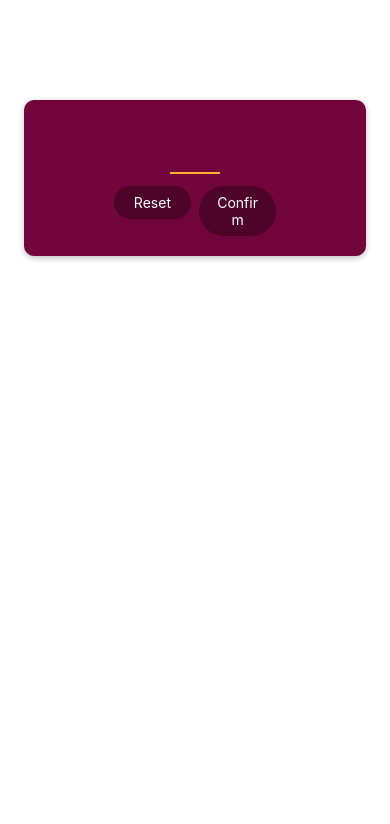
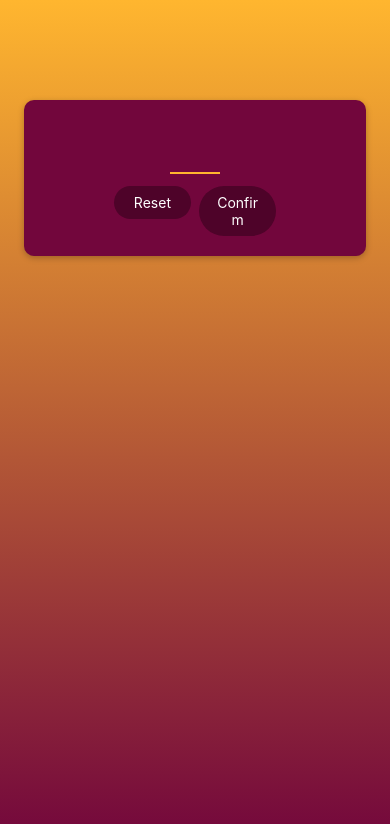
Before and after one commit to Gujejiani/react-native-minigGAme, a React Native app: screen / in a window 390 px wide. Shown: the top 824 px of the page. Built offline with nearby package versions, Linux system fonts and the light colour scheme.

Commit message:
linearGradient added

```diff
--- a/App.js
+++ b/App.js
@@ -1,10 +1,10 @@
 import { StatusBar } from 'expo-status-bar';
 import { StyleSheet, Text, View } from 'react-native';
 import StartGameScreen from './screens/StartGameScreen';
-
+import {LinearGradient} from 'expo-linear-gradient'
 export default function App() {
   return (
-  <StartGameScreen />
+  <LinearGradient colors={['#ffb62f', '#72063c']} style={styles.rootScreen}><StartGameScreen /></LinearGradient>
   );
 }
 
@@ -15,4 +15,8 @@ const styles = StyleSheet.create({
     alignItems: 'center',
     justifyContent: 'center',
   },
+  rootScreen:{
+    flex: 1,
+
+  }
 });
--- a/package.json
+++ b/package.json
@@ -15,7 +15,8 @@
     "react": "18.0.0",
     "react-dom": "18.0.0",
     "react-native": "0.69.6",
-    "react-native-web": "~0.18.7"
+    "react-native-web": "~0.18.7",
+    "expo-linear-gradient": "~11.4.0"
   },
   "devDependencies": {
     "@babel/core": "^7.12.9"
```
Also changed, not shown: 1 other file (tests, documents, lock files or other folders).
